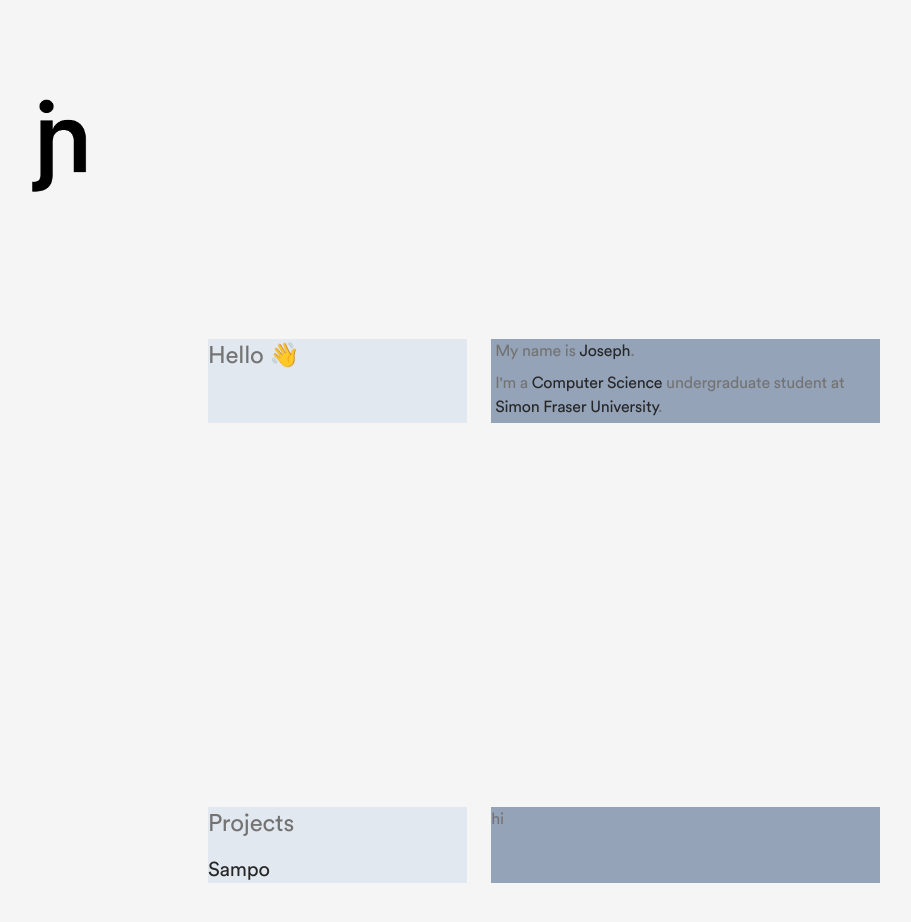
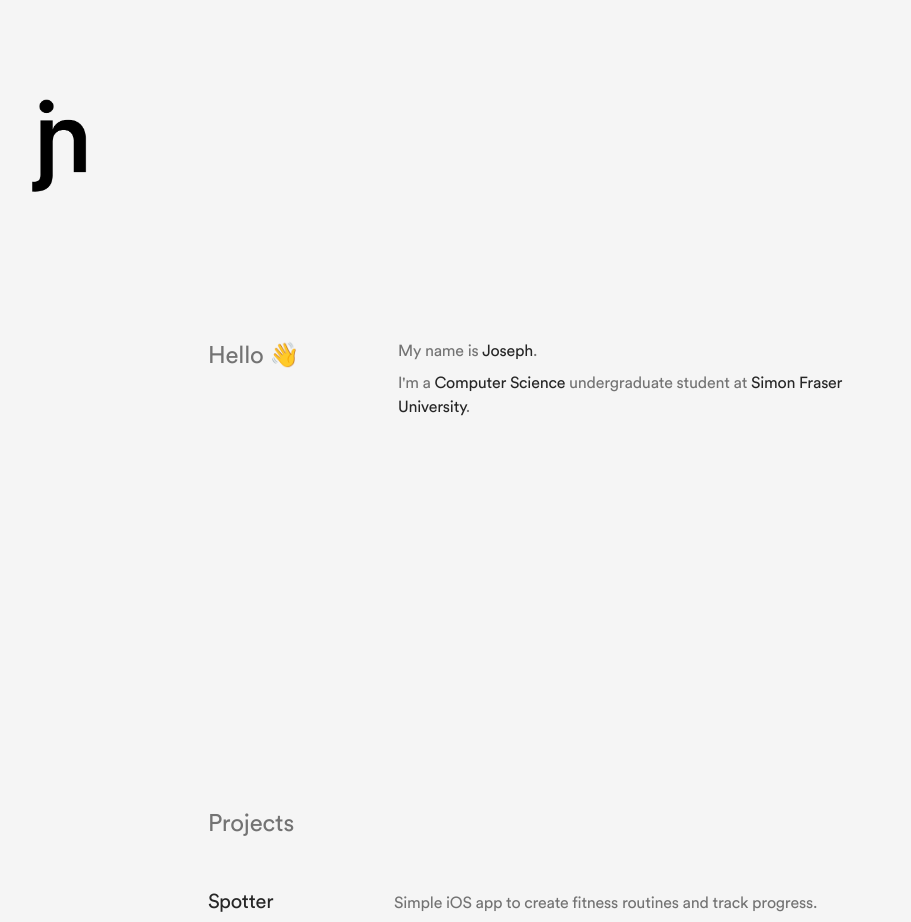
Before and after one commit to nevadoj/nevadoj.github.io, a Next.js app: page / in a window 1280 px wide. Shown: the top 922 px of the page, without its empty margins (96-1007 px from the left). Built offline with nearby package versions, Linux system fonts and the light colour scheme.

Commit message:
style projects grid

```diff
--- a/src/app/components/content/SampleContent.tsx
+++ b/src/app/components/content/SampleContent.tsx
@@ -8,10 +8,10 @@ export default function Sample(){
                     <img src="/assets/images/icon.png" alt="website icon" width={60} height={60} className="mx-12 hover:cursor-pointer pb-24 lg:pb-36"/>
                 </div>
                 <Container>
-                    <div className="flex justify-center items-start lg:justify-start bg-slate-200">
+                    <div className="flex justify-center items-start lg:justify-start">
                         <p className="text-2xl">Hello 👋</p>
                     </div>
-                    <div className="flex flex-col justify-center items-center lg:justify-start lg:items-start bg-slate-400">
+                    <div className="flex flex-col justify-center items-center lg:justify-start lg:items-start">
                         <p className="p-1 pt-6 text-center lg:text-left lg:pt-0">My name is <span className="text-text-dark">Joseph</span>.</p>
                         <p className="p-1 text-center lg:text-left">I'm a <span className="text-text-dark">Computer Science</span> undergraduate student at <span className="text-text-dark">Simon Fraser University</span>.</p>
                     </div>
--- a/src/app/components/content/SampleProjects.tsx
+++ b/src/app/components/content/SampleProjects.tsx
@@ -1,22 +1,43 @@
 import Container from "../layout/Container"
-import ProjectEntry from "../elements/ProjectEntry"
-import ProjectHeading from "../elements/ProjectHeading"
 
-export default function SampleProjects(){
+interface ProjectProps{
+    title: string;
+    description: string;
+    source?: string
+    languages: string[];
+    preview?: string
+}
+
+const SampleProjects: React.FC<ProjectProps> = ({title, description, source, languages, preview}) => {
     return(
         <>
             <Container>
-                <div className="flex justify-center items-start lg:justify-start bg-slate-200">
-                    <div className="flex flex-col">
-                        <p className="text-2xl pb-4">Projects</p>
-                        <p className="text-text-dark text-xl transition ease-in-out group-hover:pointer group-hover:underline">Sampo</p>
+                <div className="flex flex-col justify-center items-center lg:justify-start lg:items-start">
+                    <p className="text-2xl pb-12">Projects</p>
+                    {
+                        source ? (
+                            <a href={source} target="_blank" rel="noreferrer" className="flex flex-row w-full group">
+                                <p className="text-text-dark text-xl transition ease-in-out group-hover:pointer group-hover:underline pr-1">{title}</p>
+                                <img src="/assets/images/Arrow.svg" alt="external link" className="pt-1 opacity-0 transition ease-in-out group-hover:opacity-100"/>
+                            </a>
+                        )
+                        : (
+                            <p className="text-text-dark text-xl w-full">{title}</p>
+                        )
+                    }
+                    <div className="flex flex-row pt-1 w-full">
+                        {languages.map((language, idx) => <p className="pr-2 last-of-type:pr-0" key={idx}>{language}</p>)}
                     </div>
                 </div>
 
-                <div className="flex flex-col justify-center items-center lg:justify-start lg:items-start bg-slate-400">
-                    <p>hi</p>
+                <div className="flex flex-col justify-center items-center lg:justify-start lg:items-start">
+                    <div className="hidden pb-12 text-2xl lg:block lg:opacity-0">Spacer</div>
+                    <p className="pt-1">{description}</p>
+                    <img src={preview ? preview : "/assets/images/placeholder.png"} alt="project placeholder picture" width={700} height={500} className="flex object-cover pt-6 lg:pt-2"/>
                 </div>
             </Container>
         </>
     )
 }
+
+export default SampleProjects
--- a/src/app/components/layout/Container.tsx
+++ b/src/app/components/layout/Container.tsx
@@ -1,6 +1,6 @@
 export default function Container({ children, }: { children: React.ReactNode }){
     return (
-        <div className="flex flex-col mx-auto w-full max-w-2xl gap-6 lg:grid lg:grid-cols-[2fr,3fr]">
+        <div className="flex flex-col mx-auto w-full max-w-2xl gap-6 lg:grid lg:grid-cols-[1fr,3fr]">
             {children}
         </div>
     )
--- a/src/app/page.tsx
+++ b/src/app/page.tsx
@@ -8,7 +8,7 @@ const HomePage = () => {
     <>
       {/* <Hero/> */}
       <Sample/>
-      <SampleProjects/>
+      <SampleProjects title="Spotter" description="Simple iOS app to create fitness routines and track progress." source="asdf" languages={["Swift", "SwiftUI"]} preview="/assets/images/preview.png"/>
       {/* <Sample/> */}
       {/* <Projects/> */}
     </>
```
